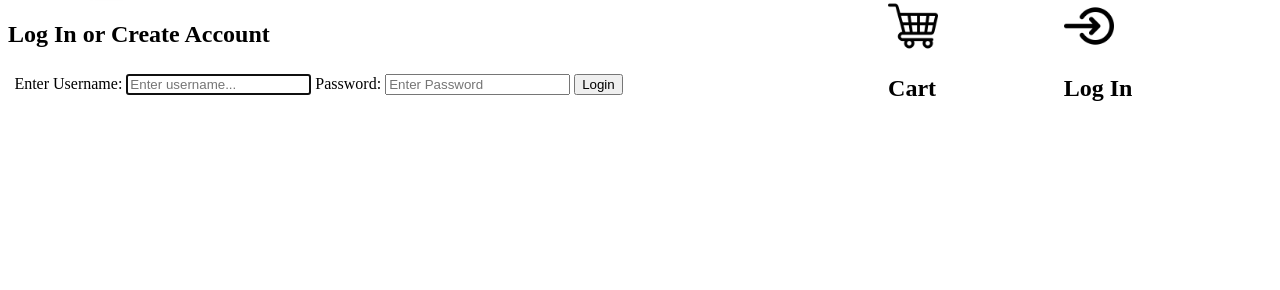
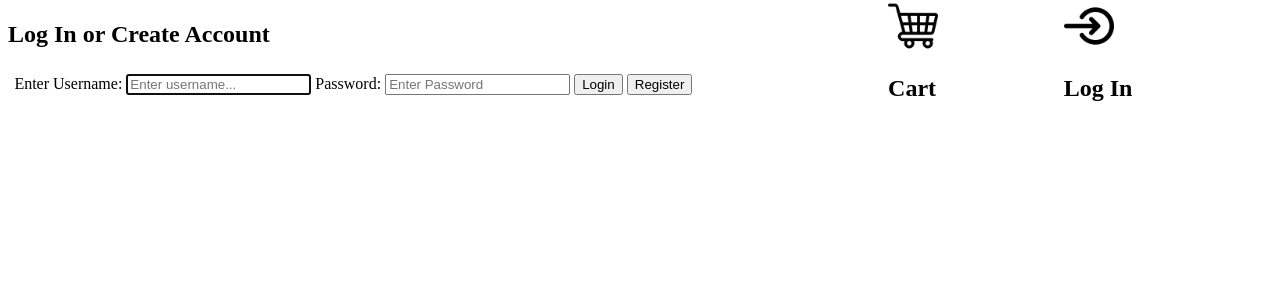
Before and after one commit to WarpedNet/Beans-and-Machines, a PHP site: page /login.php in a window 1280 px wide. Shown: the part 185-475 px from the top of the page. Run offline with PHP 8.4, Linux system fonts and the light colour scheme.

Commit message:
register button >:3c

```diff
--- a/login.php
+++ b/login.php
@@ -76,6 +76,7 @@ if (isset($_POST["submit"])) {
             <label for="passInput">Password:</label>
             <input name="passInput" id="passInput" type="password" placeholder="Enter Password" required>
             <button name="submit" value="login" type="submit">Login</button>
+            <button name="register" value="register" onclick="location.href='register.php'">Register</button>
         </form>
     </div>
 </html>
```
